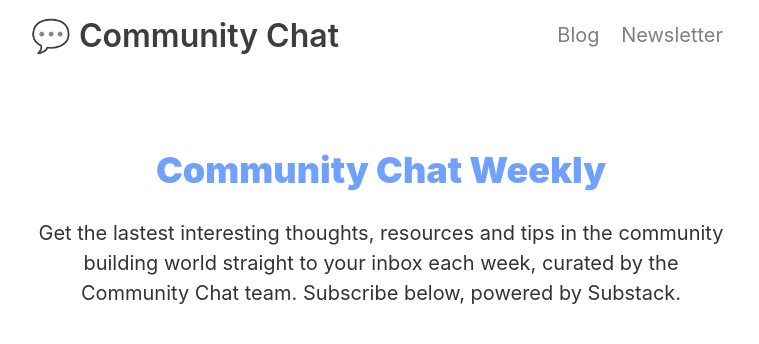
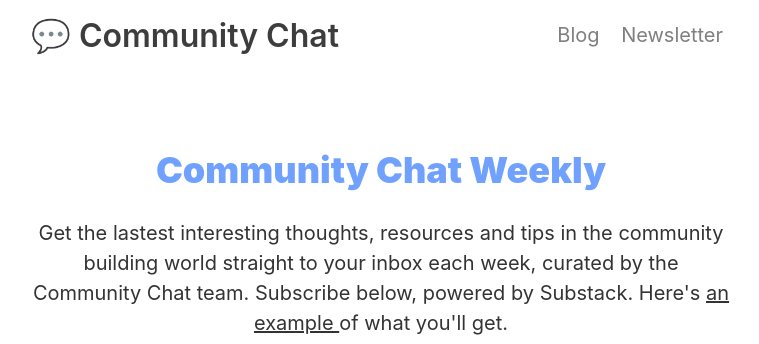
Before and after one commit to stijnvc/holo-alfa, a Jekyll site: the page built from subscribe.md, in a window 1280 px wide, cut to the strip 0-344 px from the top of the page. Shown: the whole strip, without its empty margins (259-1018 px from the left). Built offline with Jekyll 4.4.1, drawn with Linux system fonts in a browser that asks for light colours; nearby versions of some CDN libraries; comment, search, counter and statistics services are not loaded.

Commit message:
Update subscribe.md

```diff
--- a/subscribe.md
+++ b/subscribe.md
@@ -5,10 +5,9 @@
 ---
 <p></p>
 <div class="display-center">
-Get the lastest interesting thoughts, resources and tips in the community building world straight to your inbox each week, curated by the Community Chat team. Subscribe below, powered by Substack.
+Get the lastest interesting thoughts, resources and tips in the community building world straight to your inbox each week, curated by the Community Chat team. Subscribe below, powered by Substack. Here's <a href="https://commchat.substack.com/p/community-chat-weekly-0" target="_blank">an example </a> of what you'll get.
 </div>
 <p></p>
-
 <div class="sub-box">
     <iframe width="100%" height="320" src="https://commchat.substack.com/embed" frameborder="0" scrolling="no"></iframe>
   </div>
```
